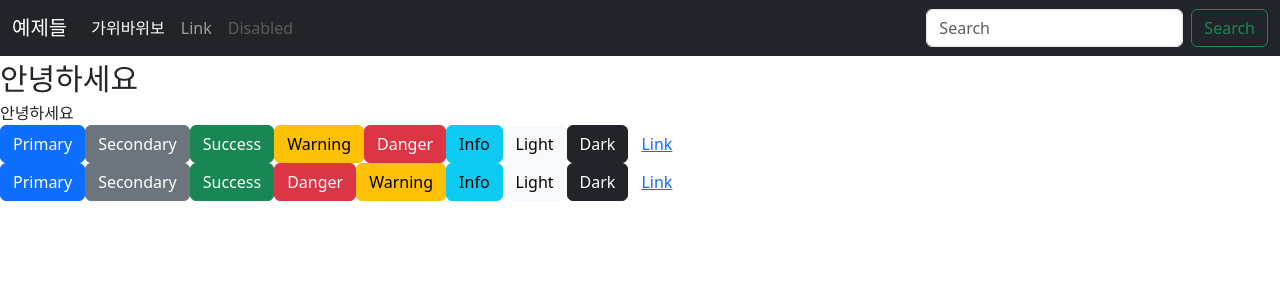
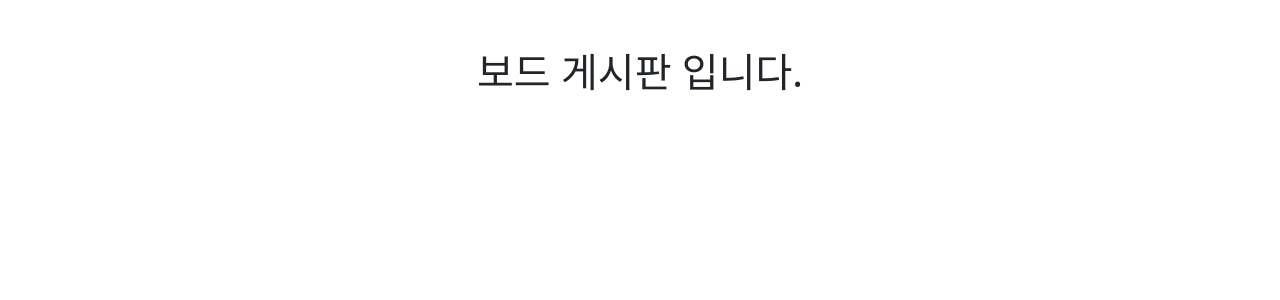
Before and after one commit to sungmoo0608/react-vite-psm-example, a React (Vite) app: page /board in a window 1280 px wide. Shown: the top 300 px of the page. Built offline with nearby package versions, Linux system fonts and the light colour scheme.

Commit message:
라우터이해

```diff
--- a/package.json
+++ b/package.json
@@ -13,7 +13,8 @@
     "react": "^18.3.1",
     "react-dom": "^18.3.1",
     "bootstrap": "^5.3.3",
-    "react-bootstrap": "^2.10.4"
+    "react-bootstrap": "^2.10.4",
+    "react-router-dom": "^6.26.0"
   },
   "devDependencies": {
     "@eslint/js": "^9.9.0",
--- a/src/App.jsx
+++ b/src/App.jsx
@@ -1,21 +1,20 @@
-import { useState } from 'react';
-import 'bootstrap/dist/css/bootstrap.min.css';
-import BootStrapButton from './BootstrapExample';
-import Header from './components/Header';
+import { useState } from 'react'
+import 'bootstrap/dist/css/bootstrap.min.css'
+import BootStrapButton from './BootstrapExample'
+import Header from './components/Header'
+import { BrowserRouter, Routes, Route } from 'react-router-dom'
+import HomePage from './pages/HomePage'
+import BoardPage from './pages/BoardPage'
 
 function App() {
-  const hello = "안녕하세요";
-
-  const style = {
-    fontSize:30
-  }
-
   return (
     <>
-      <Header></Header>
-      <div style={style}>{hello}</div>
-      <div>{hello}</div>
-      <BootStrapButton/>
+      <BrowserRouter>
+        <Routes>
+          <Route path="/" element={<HomePage />}></Route>
+          <Route path="/board" element={<BoardPage />}></Route>
+        </Routes>
+      </BrowserRouter>
     </>
   )
 }
--- /dev/null
+++ b/src/pages/BoardPage.jsx
@@ -0,0 +1,7 @@
+import React from 'react'
+
+const BoardPage = () => {
+  return <h1 className="text-center mt-5">보드 게시판 입니다.</h1>
+}
+
+export default BoardPage
--- /dev/null
+++ b/src/pages/HomePage.jsx
@@ -0,0 +1,7 @@
+import React from 'react'
+
+const HomePage = () => {
+  return <h1 className="text-center mt-5">메인페이지 입니다.</h1>
+}
+
+export default HomePage
```
Also changed, not shown: src/route/Routes.jsx (added, +8 -0 lines), 1 other file (tests, documents, lock files or other folders).
